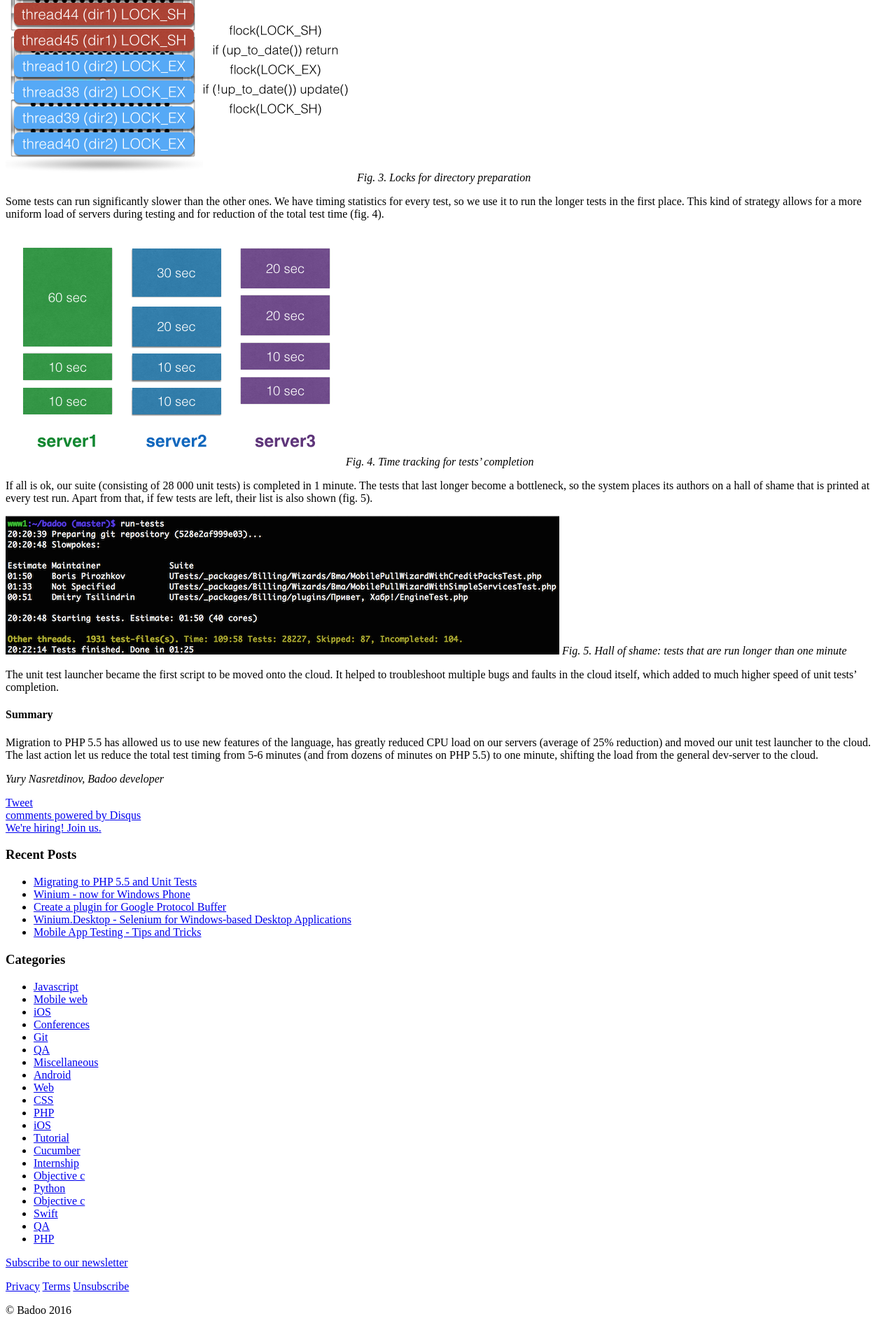
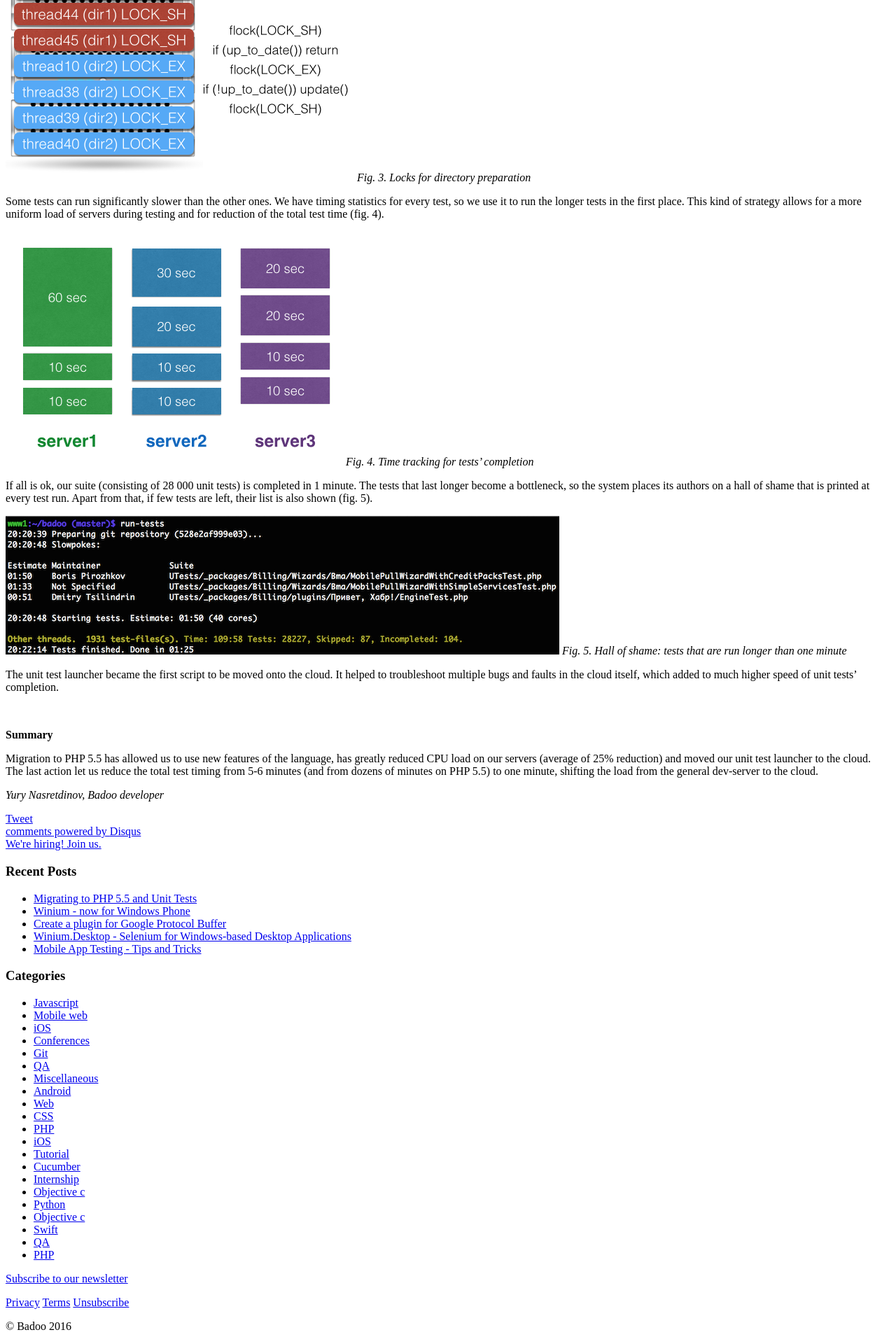
Before and after one commit to badoo/techblog, a Jekyll site: the page built from _posts/2016-02-27-migrating-to-php-5.5-and-unit-tests.markdown, in a window 1280 px wide. Shown: the part 2622-4542 px from the top of the page at 70% size. Built offline with Jekyll 4.4.1, drawn with Linux system fonts in a browser that asks for light colours; comment, search, counter and statistics services are not loaded; before the commit the page ends 4519 px from its top, so only the background shows below that.

Commit message:
Change headline to bold

```diff
--- a/_posts/2016-02-27-migrating-to-php-5.5-and-unit-tests.markdown
+++ b/_posts/2016-02-27-migrating-to-php-5.5-and-unit-tests.markdown
@@ -90,7 +90,9 @@ If all is ok, our suite (consisting of 28 000 unit tests) is completed in 1 minu
 
 The unit test launcher became the first script to be moved onto the cloud. It helped to troubleshoot multiple bugs and faults in the cloud itself, which added to much higher speed of unit tests’ completion.
 
-#### Summary
+<br/>
+
+**Summary**
 
 Migration to PHP 5.5 has allowed us to use new features of the language, has greatly reduced CPU load on our servers (average of 25% reduction) and moved our unit test launcher to the cloud. The last action let us reduce the total test timing from 5-6 minutes (and from dozens of minutes on PHP 5.5) to one minute, shifting the load from the general dev-server to the cloud.
 
```
